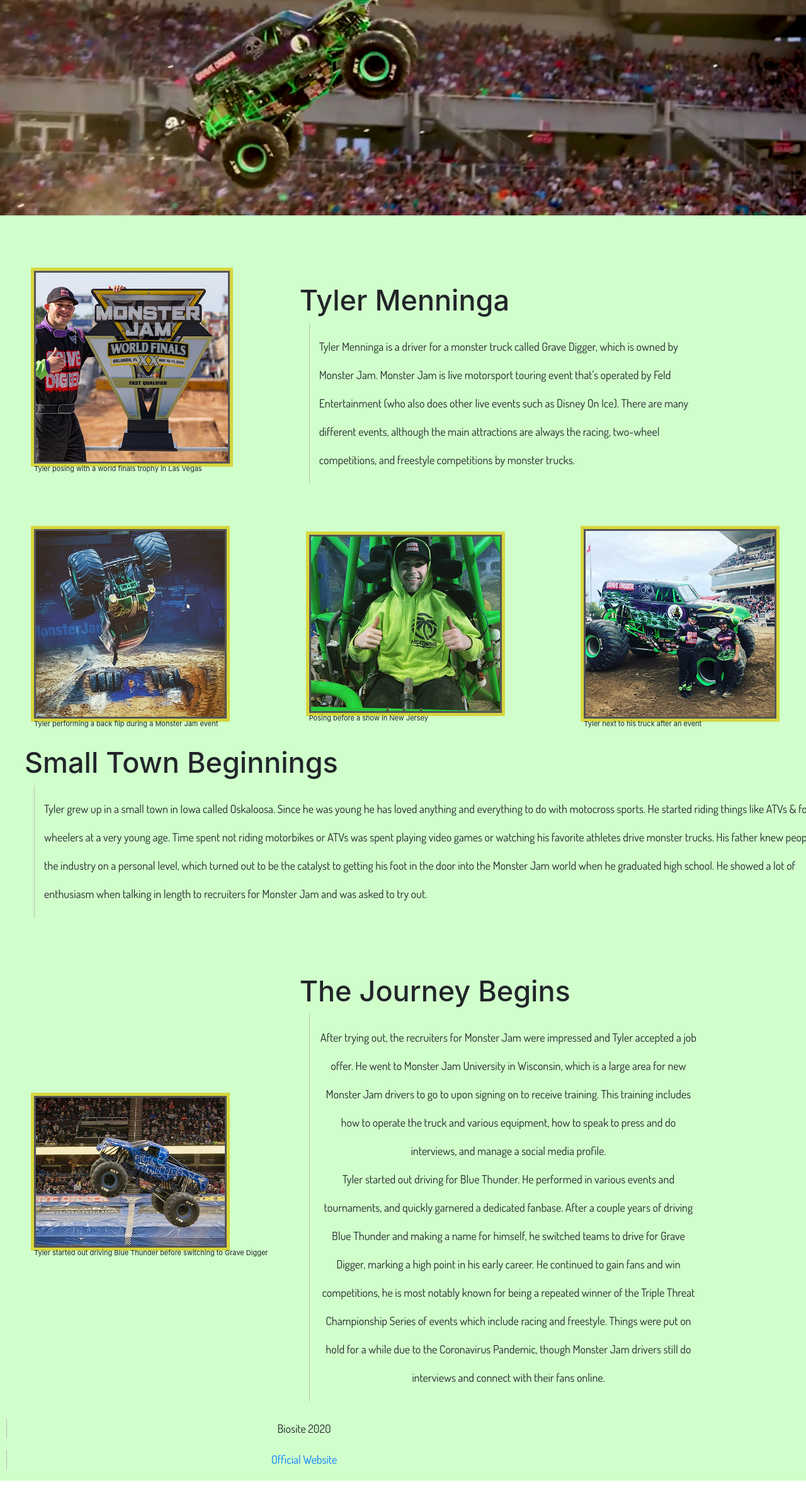
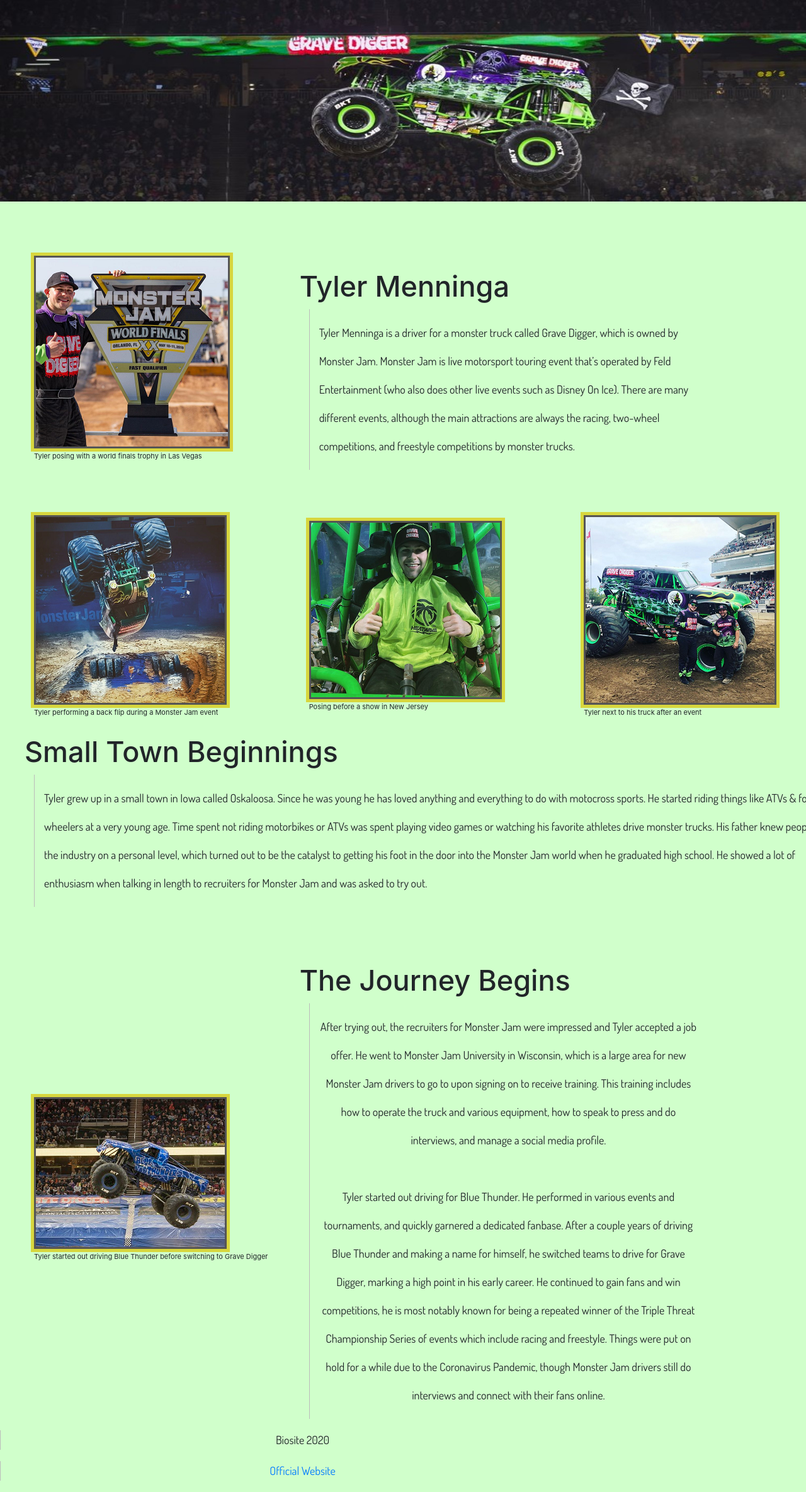
Before and after one commit to AlexH893/bioSite, a plain HTML site: page index.html in a window 1280 px wide. Shown: the top 2369 px of the page at 63% size. Drawn offline with nearby package versions, Linux system fonts and the light colour scheme.

Commit message:
updates
new header image, padding added to figcaptions, image onhover effect

```diff
--- a/index.html
+++ b/index.html
@@ -2,7 +2,7 @@
 <html>
    <head>
       <meta charset="UTF-8">
-      <title>Alex H Biosite</title>
+      <title>Tyler Menninga</title>
       <!-- Link to stylesheets -->
       <link rel="stylesheet" href="styles.css">
       <link rel="stylesheet" href="https://stackpath.bootstrapcdn.com/bootstrap/4.1.3/css/bootstrap.min.css">
@@ -12,8 +12,9 @@
    <body>
       <!--Main header image-->
       <div id="header">
-         <img id="header" class="center" src="i1.png"/>
+         <img id="header" class="center" src="i1.jpg " width="1000" height="320"/>
       </div>
+      <!-- First intro section -->
       <section class="container-fluid px-0 mt-5 ml-5"> <!--padding right-left, top & left margin-->
          <div class="row align-items-center">
             <div class="col-lg-4">
@@ -35,6 +36,7 @@
             </div>
          </div>
       </section>
+      <!-- Second section, 3 images -->
       <section class="container-fluid px-0 mt-5 ml-5">
          <div class="row align-items-center">
             <div class="col-lg-4">
@@ -51,6 +53,7 @@
             </div>
          </div>
       </section>
+      <!-- Third section, small town beginnings-->
       <section class="container-fluid px-0 mt-4 ml-5 mb-3">
          <div class="row align-items-center">
             <div class="col-lg-12">
@@ -66,10 +69,11 @@
             </article>
          </div>
       </section>
+      <!-- Fourth section, main part of the story-->
       <section class="container-fluid px-0 mt-1 ml-5">
          <div class="row align-items-center">
             <div class="col-lg-4">
-               <img id="image2"  src="image5.jpg"/>
+               <img id="image1"  src="image5.jpg"/>
                <figcaption>Tyler started out driving Blue Thunder before switching to Grave Digger</figcaption>
             </div>
             <div class="col-lg-8">
@@ -78,7 +82,7 @@
                      <h1 class= "row align-items-center">The Journey Begins</h1>
                      <p>After trying out, the recruiters for Monster Jam were impressed and Tyler accepted a job offer. He went to Monster Jam University in Wisconsin,
                         which is a large area for new Monster Jam drivers to go to upon signing on to receive training. This training includes how to operate the truck and various equipment,
-                        how to speak to press and do interviews, and manage a social media profile. <br>
+                        how to speak to press and do interviews, and manage a social media profile. <br><br>
                         Tyler started out driving for Blue Thunder. He performed in various events and tournaments, and quickly garnered a dedicated fanbase.
                         After a couple years of driving Blue Thunder and making a name for himself, he switched teams to drive for Grave Digger, marking a high point in his early career.
                         He continued to gain fans and win competitions, he is most notably known for being a repeated winner of the Triple Threat Championship Series of events which
--- a/styles.css
+++ b/styles.css
@@ -25,12 +25,13 @@ position: center;
 
 }
 
-
 /**The text at the bottom of each image*/
 figcaption {
 
+    padding-top: 4px;
     font-size: 11px;
     border: none;
+
 }
 
 /*Selects p elements inside div */
@@ -53,11 +54,19 @@ div p {
 }
 
 .footer{
-    padding: 10px;
+    left: 0;
+    bottom: 0;
+    width: 100%;
     text-align: center;
-
 }
 /* text in footer */
 .footer p {
     line-height: 1px;
 }
+
+/* Zooms in on image when user hovers mouse over */
+#image1:hover {
+    transition: transform .2s; /* Animation */
+    transform: scale(1.1); /* (110% zoom */
+    margin: 0 auto;
+  }
```
Also changed, not shown: i1.jpg (added), i1.png (deleted).
